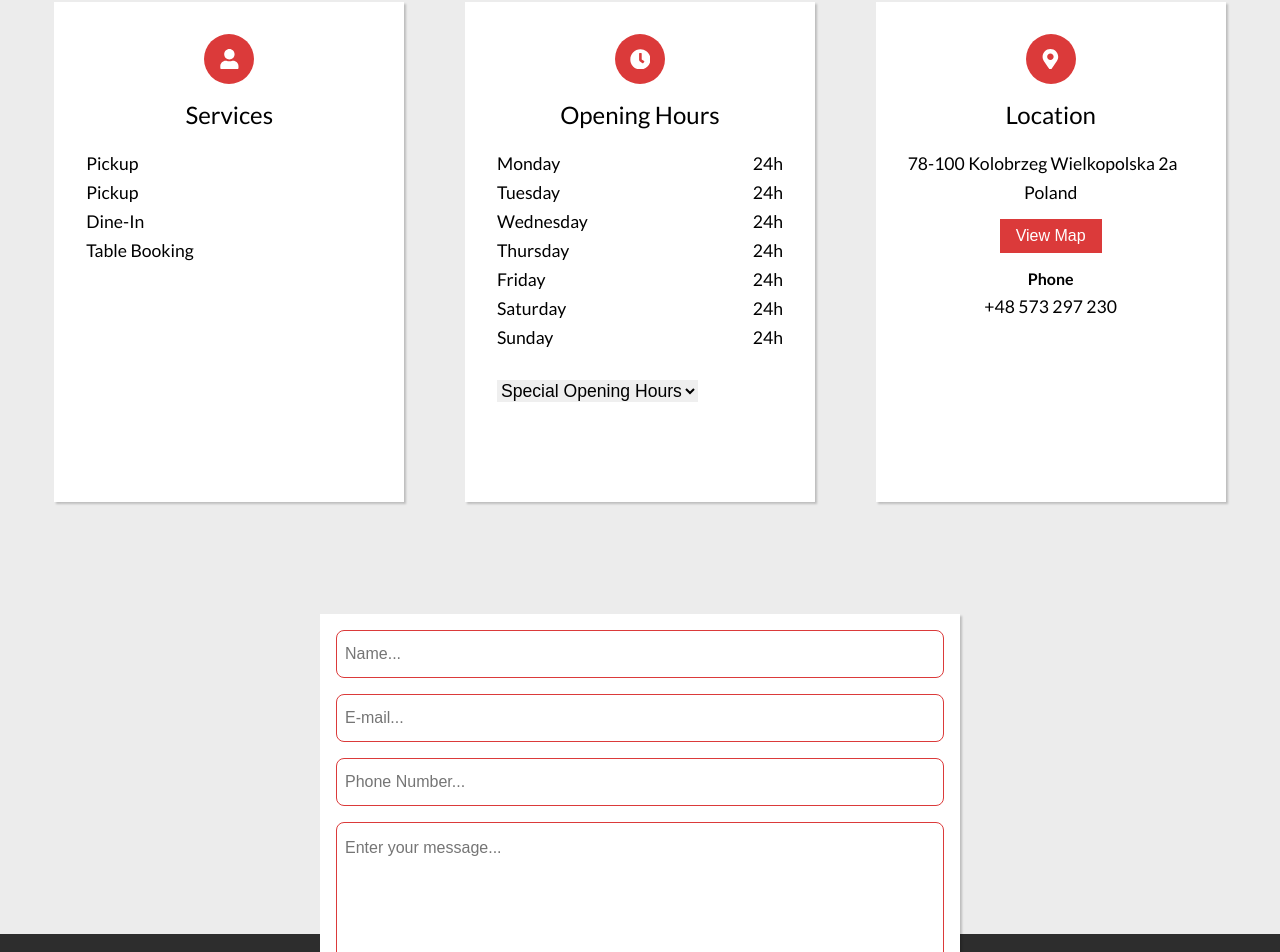
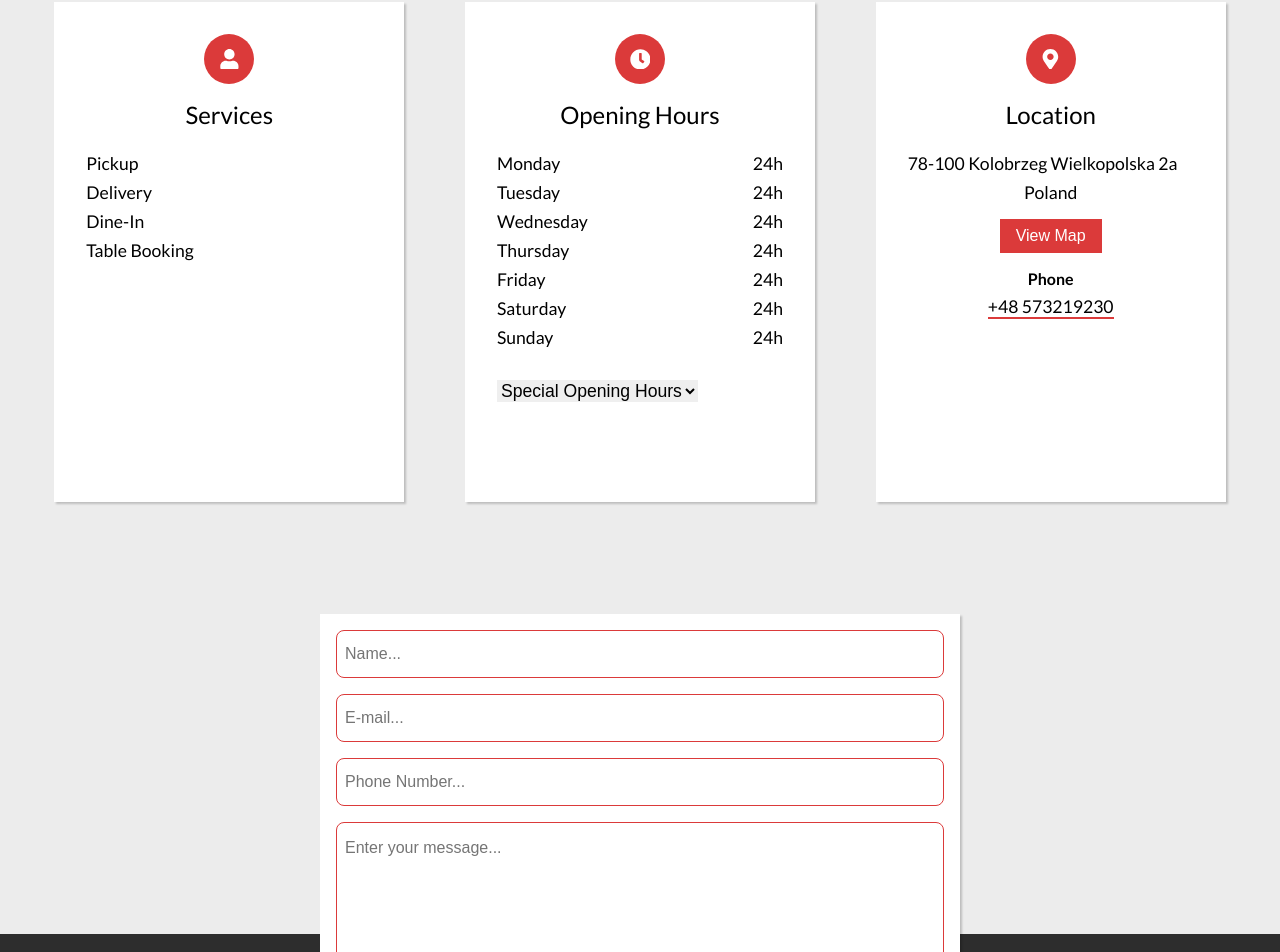
Before and after one commit to ajarek/react-57-vite-pizzeria-online-ordering-system, a React (Vite) app: page / in a window 1280 px wide. Shown: the part 2138-3090 px from the top of the page. Built offline with nearby package versions, Linux system fonts and the light colour scheme.

Commit message:
added location component

```diff
--- a/src/App.jsx
+++ b/src/App.jsx
@@ -8,6 +8,7 @@ import FullPageLayout from './components/FullPageLayout/FullPageLayout'
 import PizzaId from './components/PizzaId/PizzaId'
 import Cart from './components/Cart/Cart'
 import Alert from './components/Alert/Alert'
+import Location from './components/Location/Location'
 export const AppContext = createContext()
 
 function App() {
@@ -17,11 +18,12 @@ function App() {
   const[openCart,setOpenCart]=useState(false)
   const valueAll = count * items?.price || 0
   const[ message,setMessage]=useState(false)
+  const [location,setLocation]=useState(false)
 
   return (
     <div className='App'>
       <AppContext.Provider
-        value={{ items, setItems, count, setCount, valueAll,openCart,setOpenCart, addToCart,setAddToCart,message,setMessage}}
+        value={{ items, setItems, count, setCount, valueAll,openCart,setOpenCart, addToCart,setAddToCart,message,setMessage, location, setLocation}}
       >
         {items ? (
           <FullPageLayout>
@@ -43,6 +45,11 @@ function App() {
         <Alert textAlert={'The assortment is already in the cart!'}/>
         </FullPageLayout>
        :null}
+        {location ?
+        <FullPageLayout>
+        <Location/>
+        </FullPageLayout>
+       :null}
       </AppContext.Provider>
     </div>
   )
--- a/src/components/InfoSection/InfoSection.css
+++ b/src/components/InfoSection/InfoSection.css
@@ -5,3 +5,13 @@
   gap: 1rem;
   padding: 2rem;
 }
+.info-section a{
+  text-decoration: none;
+  color: black;
+  border-bottom: 2px solid #db3a3a;
+  transition: all 0.3s ease-in-out;
+}
+.info-section a:hover{
+  font-size: 1.2rem;
+  border-bottom: 2px solid #03bd19;
+}
--- a/src/components/InfoSection/InfoSection.jsx
+++ b/src/components/InfoSection/InfoSection.jsx
@@ -1,9 +1,12 @@
-import React from 'react'
+import React ,{useEffect, useState, useContext} from 'react'
+import { AppContext } from '../../App'
 import { FaUser,FaClock,FaMapMarkerAlt } from 'react-icons/fa'
 import InfoPanel from '../../components/InfoPanel/InfoPanel'
 import './InfoSection.css'
 
 const InfoSection = () => {
+
+  const {location,setLocation} = useContext(AppContext)
   return (
     <div className='info-section'>
       <InfoPanel
@@ -11,7 +14,7 @@ const InfoSection = () => {
       titlePanel={'Services'}
       >
       <li>Pickup</li>
-      <li>Pickup</li>
+      <li>Delivery</li>
       <li>Dine-In</li>
       <li>Table Booking</li>
       </InfoPanel>
@@ -39,11 +42,13 @@ Closed</option>
       >
        <li>78-100 Kolobrzeg Wielkopolska 2a</li>
        <li className='country'><div>Poland</div></li>
-        <div className="wrapper-btn"><button>View Map</button></div>
+        <div className="wrapper-btn">
+          <button onClick={()=>setLocation(true)}>View Map</button>
+        </div>
         <div className="wrapper-btn">
         <h4>Phone</h4>
         </div>
-        <li className='country'><div>+48 573 297 230</div></li>
+        <li className='country'><div><a href="tel:+48573219230">+48 573219230</a></div></li>
       </InfoPanel>
 
     </div>
--- /dev/null
+++ b/src/components/Location/Location.css
@@ -0,0 +1,18 @@
+.location{
+  width: 800px;
+  height: 450px;
+  background-color: #fff;
+  position: relative;
+  z-index: 5;
+}
+.location .close{
+  font-size: 2rem;
+  position: absolute;
+  top: 0;
+  right: 0;
+  cursor: pointer;
+  transition: all 0.4s ease-in-out;
+}
+.location .close:hover{
+  font-size: 2.5rem;
+}
--- /dev/null
+++ b/src/components/Location/Location.jsx
@@ -0,0 +1,28 @@
+import React ,{useEffect, useState, useContext,useRef} from 'react'
+import { AppContext } from '../../App'
+import { IoMdCloseCircle } from 'react-icons/io'
+import './Location.css'
+const Location = () => {
+  const {location,setLocation} = useContext(AppContext)
+
+  return (
+    <div className='location'>
+      <div
+        className='close'
+        onClick={() => setLocation(false)}
+      >
+        <IoMdCloseCircle />
+      </div>
+      <iframe
+      src="https://www.google.com/maps/embed?pb=!1m10!1m8!1m3!1d74763.3744330449!2d15.6060146!3d54.1560669!3m2!1i1024!2i768!4f13.1!5e0!3m2!1spl!2spl!4v1675982544029!5m2!1spl!2spl"
+      width="100%"
+      height="450"
+
+      style={{ border:"2px solid #db3a3a"}}
+      allowFullScreen
+    />
+      </div>
+  )
+}
+
+export default Location
```
